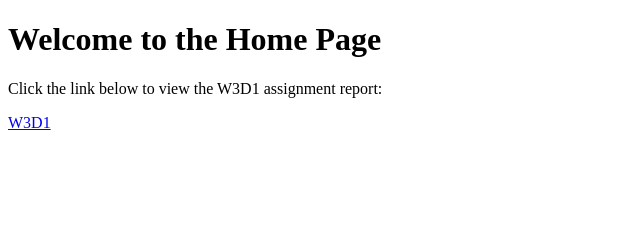
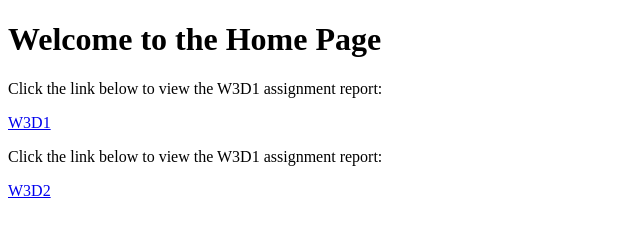
Before and after one commit to deveshmittal/oppa, a plain HTML site: page home.html in a window 1280 px wide. Shown: the whole page, without its empty margins (0-640 px from the left). Drawn offline with Linux system fonts and the light colour scheme.

Commit message:
Add link in  home page

```diff
--- a/home.html
+++ b/home.html
@@ -11,5 +11,9 @@
         Click the link below to view the W3D1 assignment report:
     </p>
     <a href="https://deveshmittal.github.io/oppa/js_assignment/mochawesome-report/mochawesome.html" target="_blank">W3D1</a>
+    <p>
+        Click the link below to view the W3D1 assignment report:
+    </p>
+    <a href="https://deveshmittal.github.io/oppa/cleanlab/index.html" target="_blank">W3D2</a>
 </body>
 </html>
```
Also changed, not shown: 1 other file.
